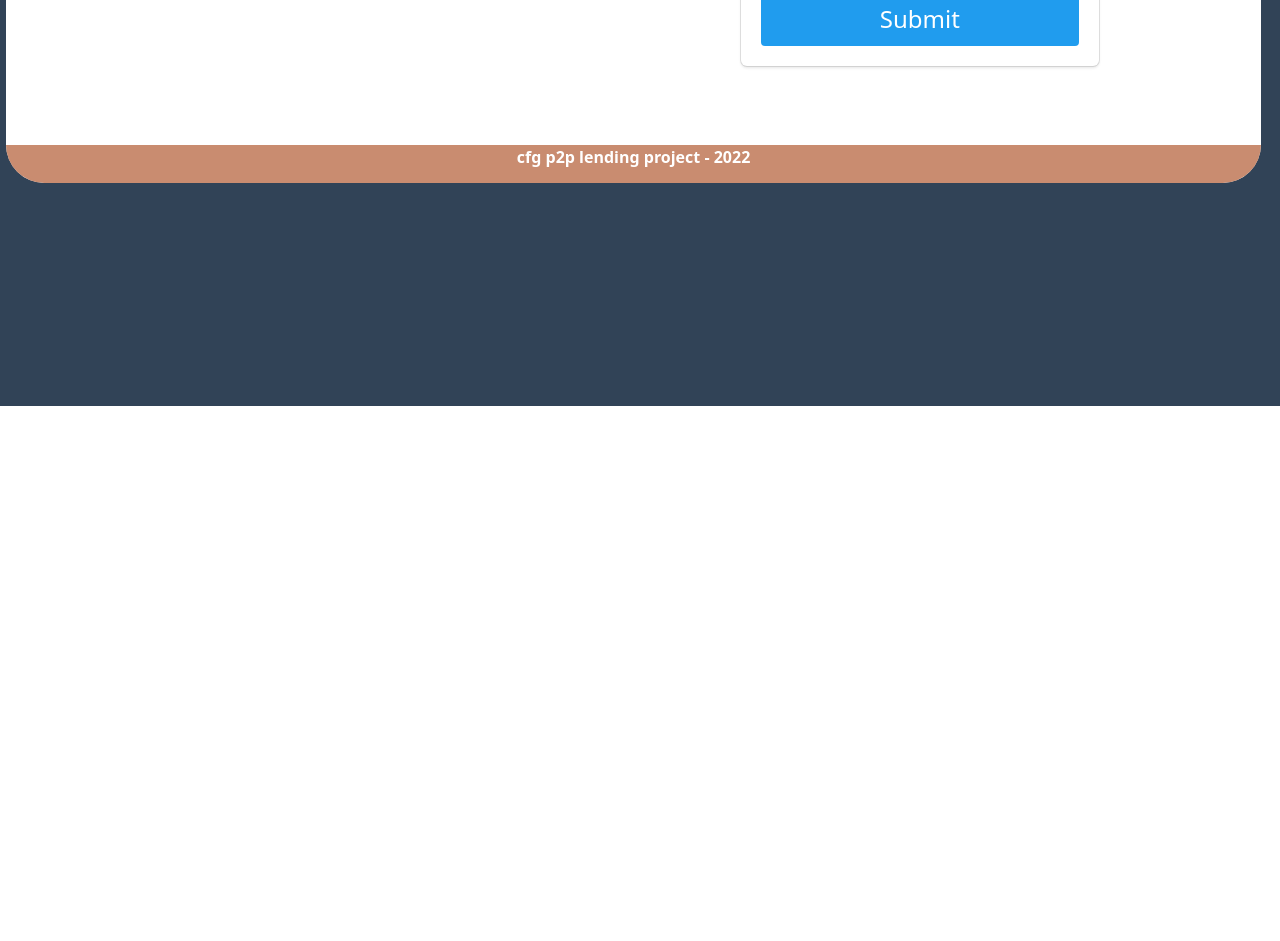
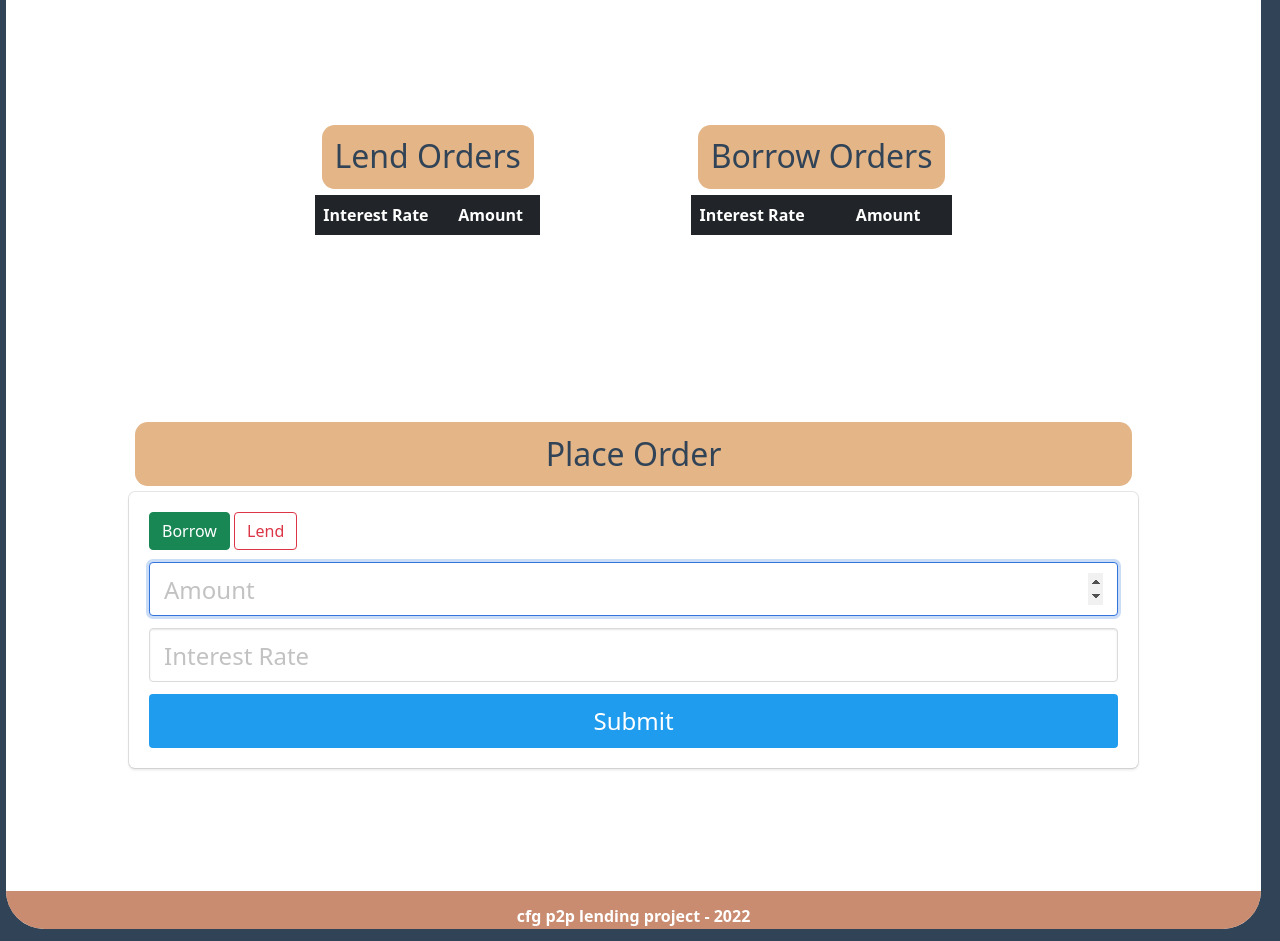
Before and after one commit to ingridkvcs/cfg_p2p_project, a Flask app: template templates/order_book.html in a window 1280 px wide. Shown: the part 394-1335 px from the top of the page. Before the commit the page ends 800 px from the top, so only its background shows below. Run offline with Flask 2, Linux system fonts and the light colour scheme; the template is opened without the code that fills it, so the values that code supplies are empty; parts of the project's set-up code (start-up, migrations or seed data) failed here and were passed over.

Commit message:
Updating container layouts across several pages and some minor additions to style.css

```diff
--- a/static/css/style.css
+++ b/static/css/style.css
@@ -7,6 +7,28 @@
 .body{
     width: 98vw;
     border-radius: 0 0 3vw 3vw;
+}
+
+h2{
+    margin: 0.5vw;
+    padding: 1vw;
+    color: #314357;
+    background-color: #e3b587;
+    border-radius: 1vw 1vw 1vw 1vw;
+}
+
+p{
+    padding: 1vw;
+    }
+
+a{
+    font-decoration: solid;
+    color: #c98c70;
+}
+
+a:hover{
+    font-decoration: solid;
+    color: #314357;
 }
 
 .navbar-item{
@@ -82,8 +104,10 @@
   color: #e3b587;
   font-family:fantasy;
   text-align: left;
+  padding: 2vw;
+  font-size: 4.5vw;
   text-transform: uppercase;
-  -webkit-text-stroke: 0.5px #314357;
+  -webkit-text-stroke: 1.5px #314357;
   background-image: url(https://live.staticflickr.com/65535/52272296739_4f722e4798_h.jpg);
   background-position-y: 30%;
 }
@@ -112,6 +136,16 @@
     text-align: center;
 }
 
+.container2 {
+    display: flex;
+    flex-direction: column;
+    gap: 5%;
+    justify-content: center;
+    color:#314357;
+    padding:5%;
+    text-align: center;
+}
+
 .lenders{
     flex: center;
     width: 40vw;
@@ -131,8 +165,6 @@
     padding: 1vw;
     box-shadow: 5px 5px 25px #314357;
 }
-
-
 
 .count{
     color: #314357;
@@ -188,3 +220,7 @@ text-align: left;
 .table__cell{
 padding: 8px;
 }
+
+.table__cell2{
+text-align= right;}
+}
--- a/templates/index.html
+++ b/templates/index.html
@@ -11,7 +11,7 @@
 
 <div>
     <div class="col-12 col-s-12">
-    <p> Welcome to LendR, the home of our CFG Peer-to-Peer lending website, where you can sign up to be a lender or borrower!</p>
+    <p><b> Welcome to LendR, the home of our CFG Peer-to-Peer lending website, where you can sign up to be a lender or borrower!</b></p>
     <p></p>
     </div></div>
 
--- a/templates/my_account.html
+++ b/templates/my_account.html
@@ -2,9 +2,9 @@
 {% block title %}My Account{% endblock %}
 
 {% block content %}
-<h1>{{first_name}} {{last_name}}'s Account</h1>
+<div class="title">{{first_name}} {{last_name}}'s Account</div>
 <div class="row">
-    <div id="orders" class="col-sm-5">
+    <div id="orders" class="container2">
         <h2>My Orders</h2>
         <table class="table table-striped">
 
@@ -37,7 +37,7 @@
         </table>
     </div>
 
-    <div id="contract" class="col-sm-5 offset-sm-2">
+    <div id="contract" class="container2">
         <h2>My Contracts</h2>
         <table class="table table-striped">
 
--- a/templates/order_book.html
+++ b/templates/order_book.html
@@ -4,9 +4,9 @@
 {% endblock %}
 {% block title %}Sign up{% endblock %}
 {% block content %}
-<div class="row">
-    <div class="column is-4 is-offset-1">
-        <h1>Order Book</h1>
+<div class="title">Orders</div>
+<div class="container">
+    <div class="container2">
         <h2>Lend Orders</h2>
         <table class="table">
             <thead class="table-dark">
@@ -24,7 +24,8 @@
             {% endfor %}
             </tbody>
         </table>
-
+            </div>
+    <div class="container2">
         <h2>Borrow Orders</h2>
         <table class="table">
             <thead class="table-dark">
@@ -44,7 +45,8 @@
         </table>
 
     </div>
-    <div class="column is-4 is-offset-2">
+    </div>
+    <div class="container2">
         <h2>Place Order</h2>
         <div class="box">
             <form method="POST" action="/create-order">
@@ -75,5 +77,5 @@
             </form>
         </div>
     </div>
-</div>
+
 {% endblock %}
```
Also changed, not shown: templates/fear_greed.html (+16 -32 lines).
